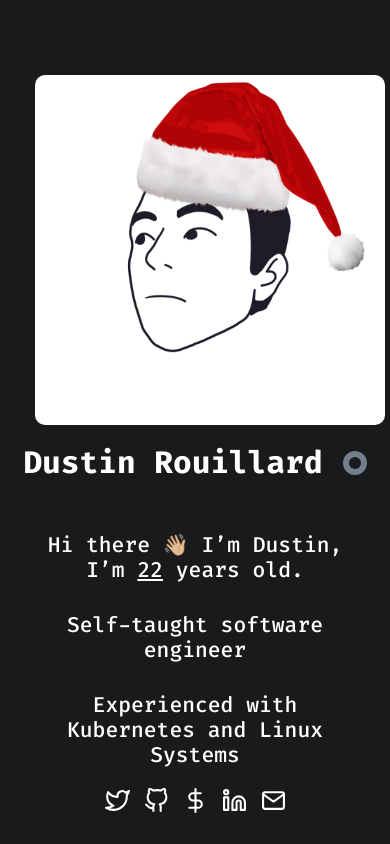
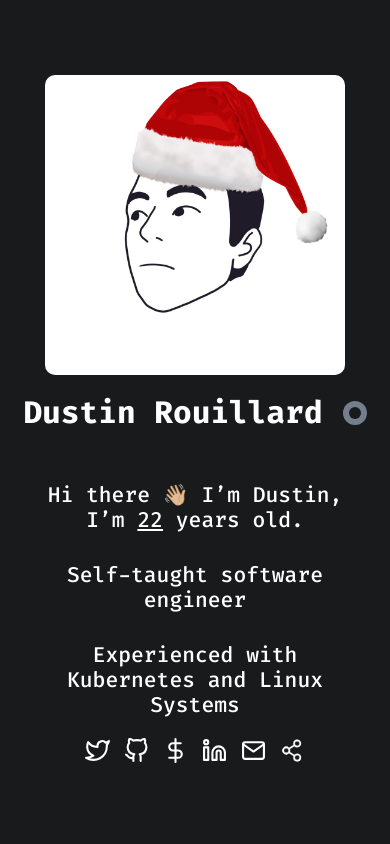
Before and after one commit to dustinrouillard/personal-site, a Next.js app: page / in a window 390 px wide. Shown: the top 844 px of the page. Built offline with nearby package versions, Linux system fonts and the light colour scheme; no server answers.

Commit message:
Fix mobile layout Add dstn, llc. icon to social icons

```diff
--- /dev/null
+++ b/src/components/icons/Network.tsx
@@ -0,0 +1,37 @@
+import React from 'react';
+import styled from 'styled-components';
+
+export function Network(props: { size?: number; highlight?: string; hovered?: boolean }) {
+  return (
+    <Svg
+      xmlns="http://www.w3.org/2000/svg"
+      height={props.size}
+      preserveAspectRatio="xMidYMid meet"
+      viewBox="0 0 256 256"
+      fill="none"
+      {...props}
+    >
+      <g fill="none" stroke="currentColor" strokeWidth="2" strokeLinecap="round" strokeLinejoin="round">
+        <path
+          fill="currentColor"
+          d="M176 160a39.7 39.7 0 0 0-28.6 12.1l-46.1-29.6a40.3 40.3 0 0 0 0-29l46.1-29.6A40 40 0 1 0 136 56a41 41 0 0 0 2.7 14.5l-46.1 29.6a40 40 0 1 0 0 55.8l46.1 29.6A41 41 0 0 0 136 200a40 40 0 1 0 40-40Zm0-128a24 24 0 1 1-24 24a24.1 24.1 0 0 1 24-24ZM64 152a24 24 0 1 1 24-24a24.1 24.1 0 0 1-24 24Zm112 72a24 24 0 1 1 24-24a24.1 24.1 0 0 1-24 24Z"
+        />
+      </g>
+    </Svg>
+  );
+}
+
+const Svg = styled.svg<{
+  size?: number;
+  highlight?: string;
+  hovered?: boolean;
+}>`
+  height: ${(props) => `${props.size}px`};
+  transition: opacity 0.2s ease-out;
+  transition: color 0.2s ease-out;
+
+  :hover {
+    color: ${(props) => (props.highlight ? props.highlight : '')};
+    opacity: 100%;
+  }
+`;
--- a/src/components/socials.tsx
+++ b/src/components/socials.tsx
@@ -7,6 +7,7 @@
 import { Github } from './icons/Github';
 import { LinkedIn } from './icons/LinkedIn';
 import { Mail } from './icons/Mail';
+import { Network } from './icons/Network';
 import { Twitter } from './icons/Twitter';
 
 export function SocialLinks(props: any): ReactElement {
@@ -24,8 +25,11 @@
       <IconWrapped>
         <Icon size={25} icon={LinkedIn} highlight="#2867b2" tooltip="Linkedin" link="https://dstn.to/linkedin" />
       </IconWrapped>
+      <IconWrapped>
+        <Icon size={25} icon={Mail} highlight="#6257fc" tooltip="Email" link="mailto:comms@dstn.to" />
+      </IconWrapped>
       <IconWrapped last>
-        <Icon size={25} icon={Mail} highlight="#6257fc" tooltip="Email" link="mailto:comms@dstn.to" />
+        <Icon size={25} icon={Network} highlight="#6257fc" tooltip="dstn, llc. - Networking & Contracting" link="https://dstn.llc" />
       </IconWrapped>
     </Icons>
   );
--- a/src/pages/index.tsx
+++ b/src/pages/index.tsx
@@ -83,7 +83,7 @@
           <Sections>
             <TopSide>
               <Picture rotate={headSpin}>
-                <StyledImage layout="responsive" width={350} height={350} src={`/${christmasTime ? 'christmas-avatar' : 'avatar'}.png`} />
+                <StyledImage layout="fixed" width={300} height={300} src={`/${christmasTime ? 'christmas-avatar' : 'avatar'}.png`} />
               </Picture>
             </TopSide>
 
@@ -130,7 +130,7 @@
 
             <RightSide>
               <Picture rotate={headSpin}>
-                <StyledImage layout="responsive" width={350} height={350} src={`/${christmasTime ? 'christmas-avatar' : 'avatar'}.png`} />
+                <StyledImage layout="fixed" width={350} height={350} src={`/${christmasTime ? 'christmas-avatar' : 'avatar'}.png`} />
               </Picture>
             </RightSide>
           </Sections>
@@ -351,6 +351,8 @@
 `;
 
 const Picture = styled.div<{ rotate?: string }>`
+  display: flex;
+  justify-content: center;
   position: relative;
   width: 350px;
   max-height: 470px;
@@ -374,7 +376,6 @@
   display: flex;
   flex-direction: column;
   position: relative;
-  margin-left: 30px;
   width: 350px;
   visibility: hidden;
   display: none;
```
